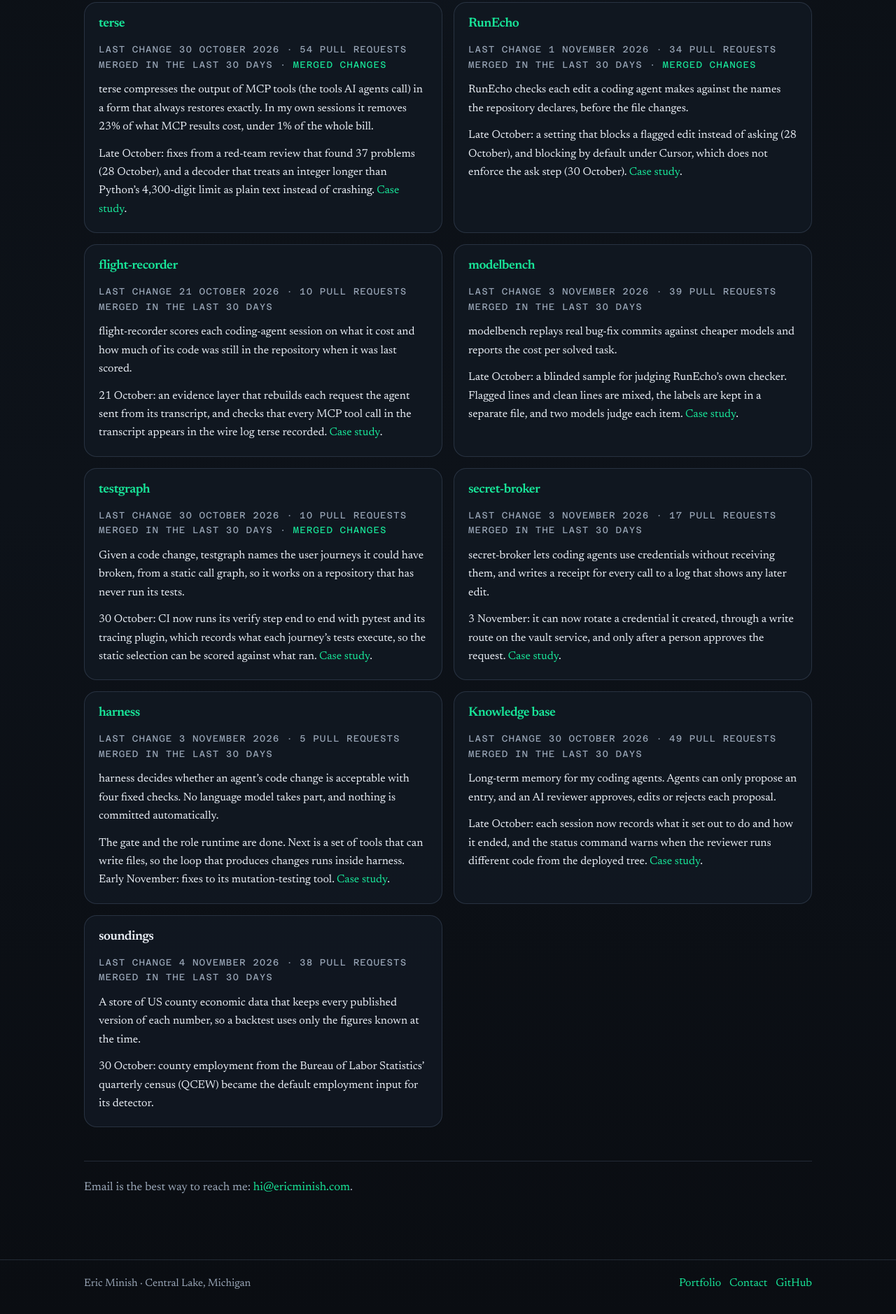
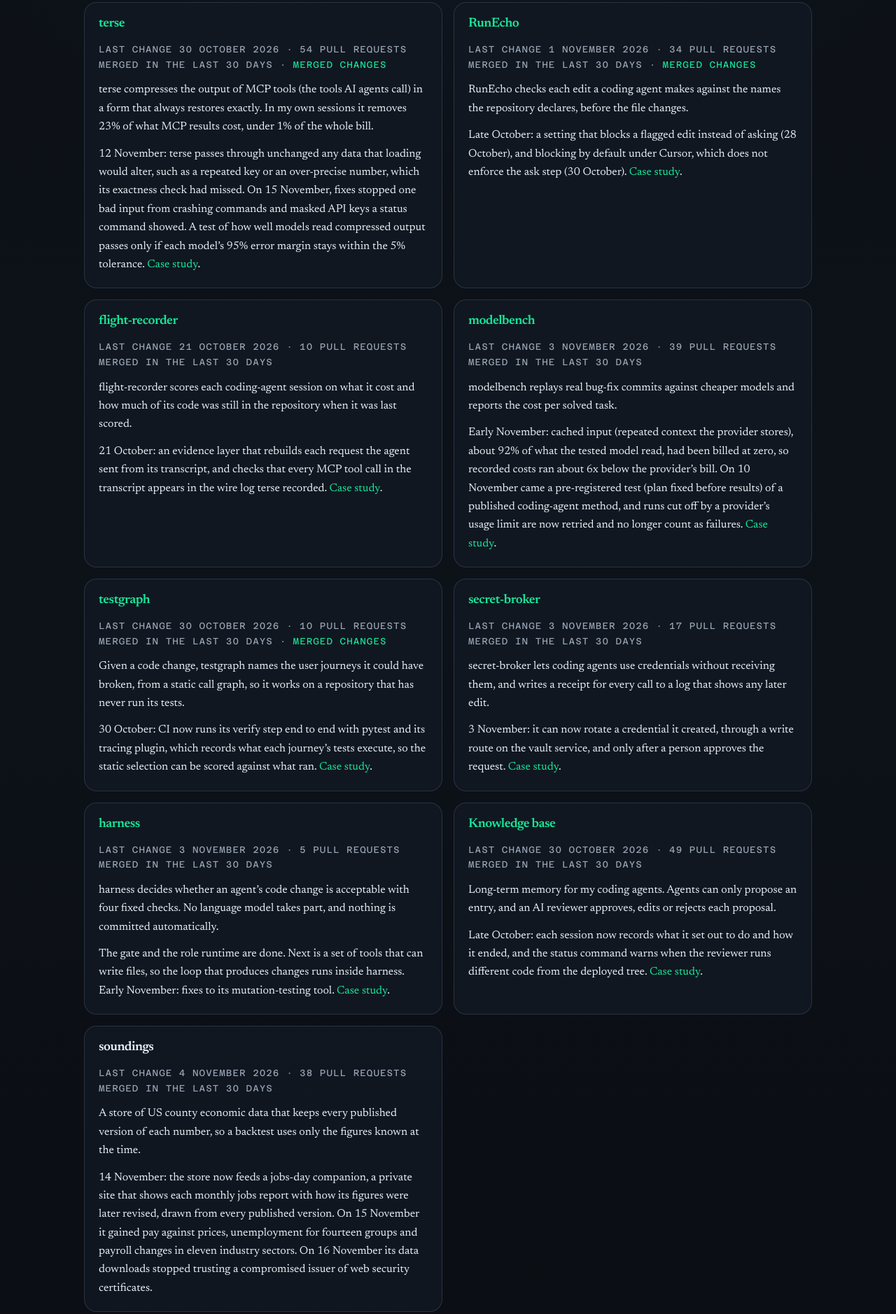
Before and after one commit to inth3shadows/ericminish-site, a plain HTML site: page status/index.html in a window 1280 px wide. Shown: the part 731-2609 px from the top of the page at 70% size. Drawn offline with Linux system fonts and the light colour scheme.

Commit message:
Now page: terse, modelbench and soundings through 16 November
Drafted by tools/draft-now.py (dry run, every sentence checked against the
merged pull requests it cites); the page date moves to 17 November.

```diff
--- a/status/index.html
+++ b/status/index.html
@@ -55,7 +55,7 @@
       </div>
 
       <aside class="note">
-        <p>Updated 4 November 2026. Each card has its own date.</p>
+        <p>Updated 17 November 2026. Each card has its own date.</p>
       </aside>
     </section>
 
@@ -76,11 +76,11 @@
           <p>codegraph is an open-source tool that maps which functions call which, for coding agents. I check its map against type checkers and against freshly built indexes and send fixes upstream.</p>
           <p>Recent fixes, 29 October to 3 November: index updates that drifted from a fresh build of the same commit, and TypeScript variance annotations. <a href="/portfolio/codegraph/">Case study</a>.</p>
         </article>
-        <article class="timeline" data-card="terse" data-as-of="2026-11-04">
+        <article class="timeline" data-card="terse" data-as-of="2026-11-17">
           <h3><a href="/portfolio/terse/">terse</a></h3>
           <!-- auto:start now-terse --><p class="fine">Last change 30 October 2026 · 54 pull requests merged in the last 30 days · <a href="https://github.com/inth3shadows/terse/pulls?q=is%3Apr+is%3Amerged+author%3Ainth3shadows">merged changes</a></p><!-- auto:end now-terse -->
           <p>terse compresses the output of MCP tools (the tools AI agents call) in a form that always restores exactly. In my own sessions it removes 23% of what MCP results cost, under 1% of the whole bill.</p>
-          <p>Late October: fixes from a red-team review that found 37 problems (28 October), and a decoder that treats an integer longer than Python&rsquo;s 4,300-digit limit as plain text instead of crashing. <a href="/portfolio/terse/">Case study</a>.</p>
+          <p>12 November: terse passes through unchanged any data that loading would alter, such as a repeated key or an over-precise number, which its exactness check had missed. On 15 November, fixes stopped one bad input from crashing commands and masked API keys a status command showed. A test of how well models read compressed output passes only if each model&rsquo;s 95% error margin stays within the 5% tolerance. <a href="/portfolio/terse/">Case study</a>.</p>
         </article>
         <article class="timeline" data-card="runecho" data-as-of="2026-11-04">
           <h3><a href="/portfolio/runecho/">RunEcho</a></h3>
@@ -94,11 +94,11 @@
           <p>flight-recorder scores each coding-agent session on what it cost and how much of its code was still in the repository when it was last scored.</p>
           <p>21 October: an evidence layer that rebuilds each request the agent sent from its transcript, and checks that every MCP tool call in the transcript appears in the wire log terse recorded. <a href="/portfolio/flight-recorder/">Case study</a>.</p>
         </article>
-        <article class="timeline" data-card="modelbench" data-as-of="2026-11-04">
+        <article class="timeline" data-card="modelbench" data-as-of="2026-11-17">
           <h3><a href="/portfolio/modelbench/">modelbench</a></h3>
           <!-- auto:start now-modelbench --><p class="fine">Last change 3 November 2026 · 39 pull requests merged in the last 30 days</p><!-- auto:end now-modelbench -->
           <p>modelbench replays real bug-fix commits against cheaper models and reports the cost per solved task.</p>
-          <p>Late October: a blinded sample for judging RunEcho&rsquo;s own checker. Flagged lines and clean lines are mixed, the labels are kept in a separate file, and two models judge each item. <a href="/portfolio/modelbench/">Case study</a>.</p>
+          <p>Early November: cached input (repeated context the provider stores), about 92% of what the tested model read, had been billed at zero, so recorded costs ran about 6x below the provider&rsquo;s bill. On 10 November came a pre-registered test (plan fixed before results) of a published coding-agent method, and runs cut off by a provider&rsquo;s usage limit are now retried and no longer count as failures. <a href="/portfolio/modelbench/">Case study</a>.</p>
         </article>
         <article class="timeline" data-card="testgraph" data-as-of="2026-11-04">
           <h3><a href="/portfolio/testgraph/">testgraph</a></h3>
@@ -124,11 +124,11 @@
           <p>Long-term memory for my coding agents. Agents can only propose an entry, and an AI reviewer approves, edits or rejects each proposal.</p>
           <p>Late October: each session now records what it set out to do and how it ended, and the status command warns when the reviewer runs different code from the deployed tree. <a href="/portfolio/knowledge-base/">Case study</a>.</p>
         </article>
-        <article class="timeline" data-card="soundings" data-as-of="2026-11-04">
+        <article class="timeline" data-card="soundings" data-as-of="2026-11-17">
           <h3>soundings</h3>
           <!-- auto:start now-soundings --><p class="fine">Last change 4 November 2026 · 38 pull requests merged in the last 30 days</p><!-- auto:end now-soundings -->
           <p>A store of US county economic data that keeps every published version of each number, so a backtest uses only the figures known at the time.</p>
-          <p>30 October: county employment from the Bureau of Labor Statistics&rsquo; quarterly census (QCEW) became the default employment input for its detector.</p>
+          <p>14 November: the store now feeds a jobs-day companion, a private site that shows each monthly jobs report with how its figures were later revised, drawn from every published version. On 15 November it gained pay against prices, unemployment for fourteen groups and payroll changes in eleven industry sectors. On 16 November its data downloads stopped trusting a compromised issuer of web security certificates.</p>
         </article>
       </div>
     </section>
```
